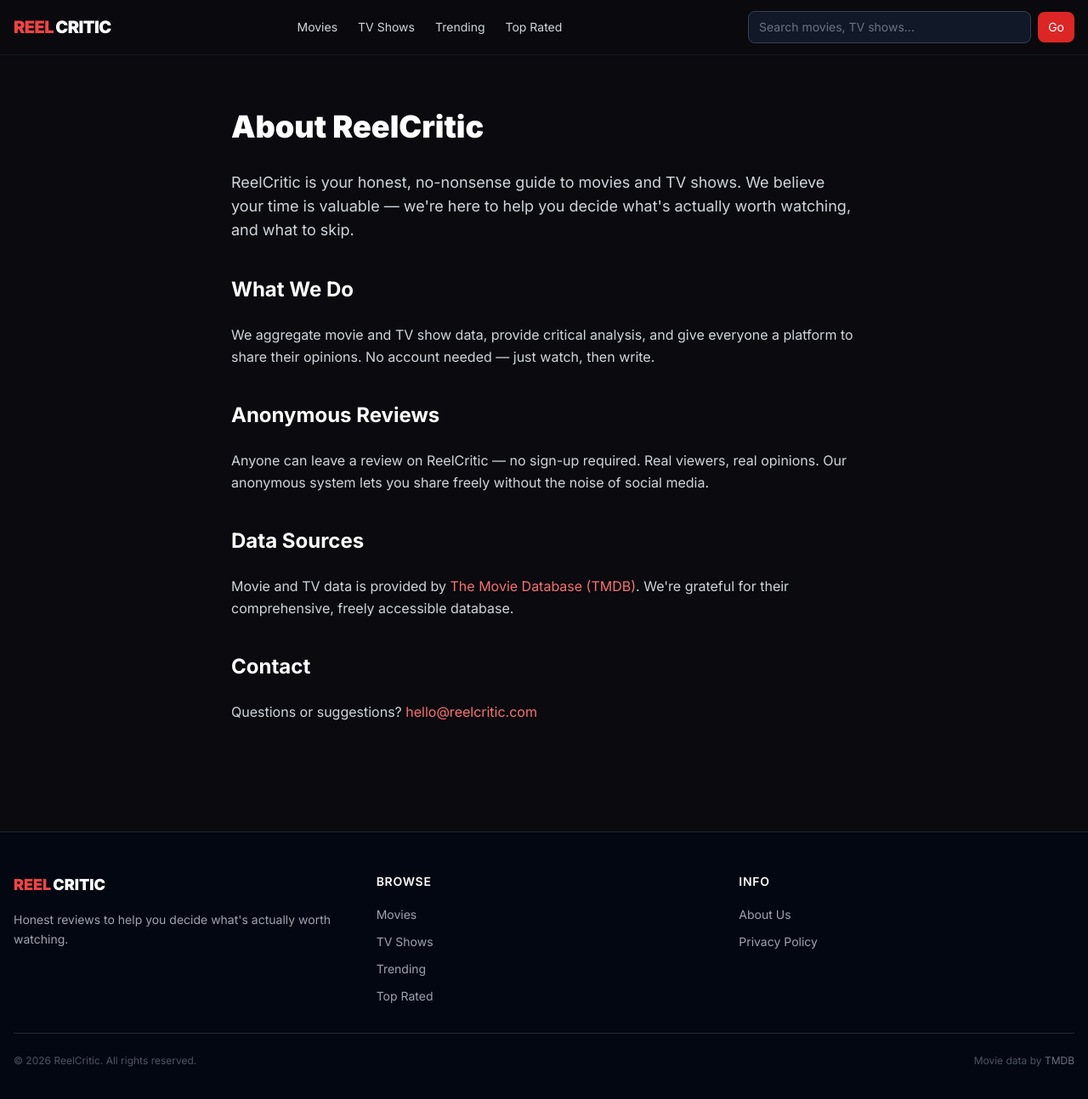
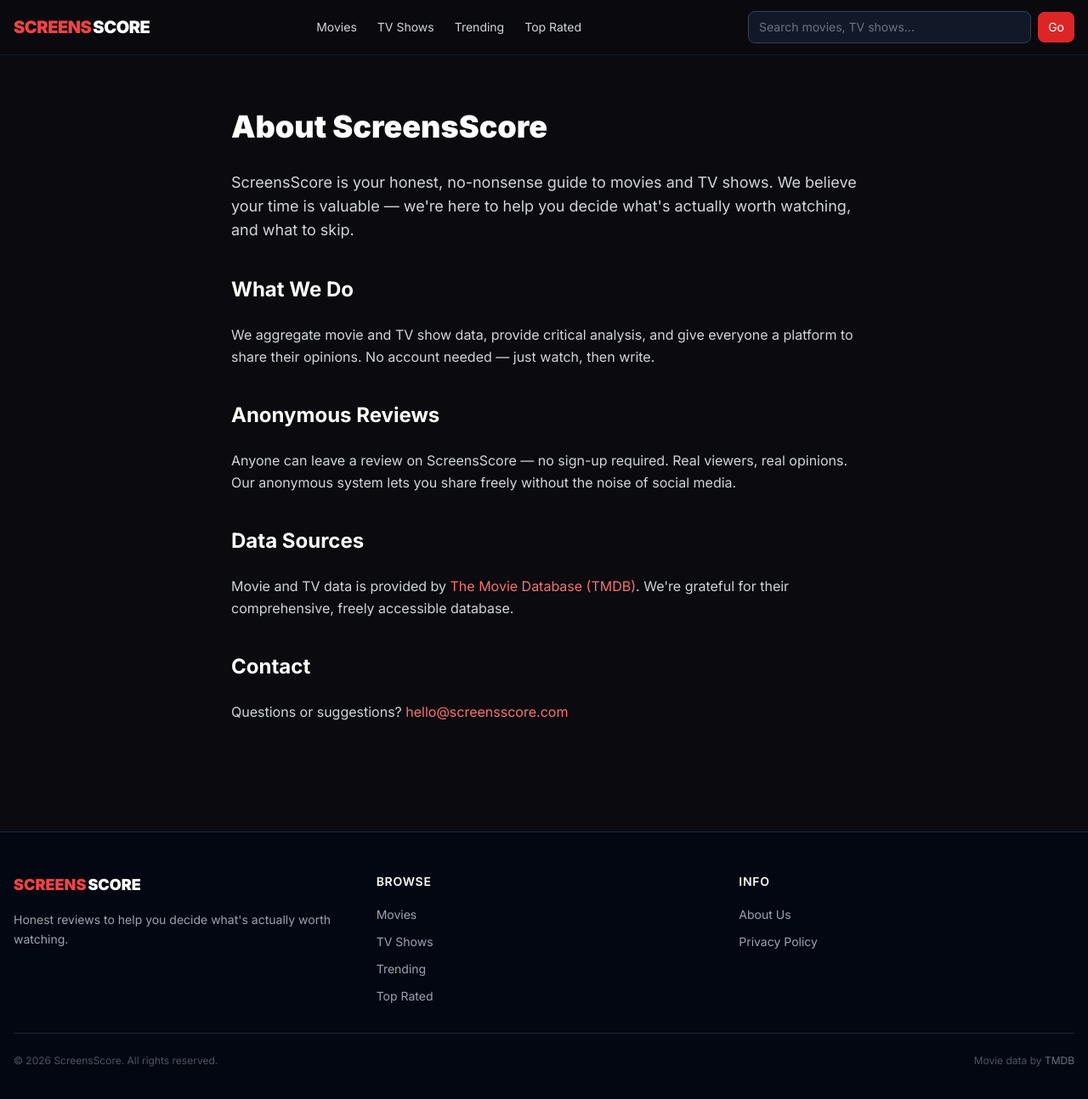
Before and after one commit to HenryPiao/screensscore, a Next.js app: page /about in a window 1280 px wide. Shown: the top 1294 px of the page at 85% size. Built offline with nearby package versions, Linux system fonts and the light colour scheme.

Commit message:
Rebrand: reelcritic → screensscore.com

```diff
--- a/src/app/about/page.tsx
+++ b/src/app/about/page.tsx
@@ -1,17 +1,17 @@
 import { Metadata } from 'next'
 
 export const metadata: Metadata = {
-  title: 'About ReelCritic',
+  title: 'About ScreensScore',
   description: 'Honest movie and TV show reviews — helping you decide what to watch.',
 }
 
 export default function AboutPage() {
   return (
     <div className="container mx-auto px-4 max-w-3xl py-16">
-      <h1 className="text-4xl font-black mb-8">About ReelCritic</h1>
+      <h1 className="text-4xl font-black mb-8">About ScreensScore</h1>
       <div className="space-y-6 text-gray-300 leading-relaxed">
         <p className="text-lg">
-          ReelCritic is your honest, no-nonsense guide to movies and TV shows. We believe your time is
+          ScreensScore is your honest, no-nonsense guide to movies and TV shows. We believe your time is
           valuable — we&apos;re here to help you decide what&apos;s actually worth watching, and what to skip.
         </p>
         <h2 className="text-2xl font-bold text-white pt-4">What We Do</h2>
@@ -21,7 +21,7 @@ export default function AboutPage() {
         </p>
         <h2 className="text-2xl font-bold text-white pt-4">Anonymous Reviews</h2>
         <p>
-          Anyone can leave a review on ReelCritic — no sign-up required. Real viewers, real opinions.
+          Anyone can leave a review on ScreensScore — no sign-up required. Real viewers, real opinions.
           Our anonymous system lets you share freely without the noise of social media.
         </p>
         <h2 className="text-2xl font-bold text-white pt-4">Data Sources</h2>
@@ -35,8 +35,8 @@ export default function AboutPage() {
         <h2 className="text-2xl font-bold text-white pt-4">Contact</h2>
         <p>
           Questions or suggestions?{' '}
-          <a href="mailto:hello@reelcritic.com" className="text-red-400 hover:text-red-300">
-            hello@reelcritic.com
+          <a href="mailto:hello@screensscore.com" className="text-red-400 hover:text-red-300">
+            hello@screensscore.com
           </a>
         </p>
       </div>
--- a/src/app/layout.tsx
+++ b/src/app/layout.tsx
@@ -8,15 +8,15 @@ const inter = Inter({ subsets: ['latin'] })
 
 export const metadata: Metadata = {
   title: {
-    default: 'ReelCritic – Honest Movie & TV Reviews',
-    template: '%s | ReelCritic',
+    default: 'ScreensScore – Honest Movie & TV Reviews',
+    template: '%s | ScreensScore',
   },
   description: "Honest movie and TV show reviews. Find out if it's worth watching before you commit.",
   keywords: ['movie reviews', 'tv show reviews', 'film ratings', 'is it worth watching'],
-  metadataBase: new URL('https://reelcritic.com'),
+  metadataBase: new URL('https://screensscore.com'),
   openGraph: {
     type: 'website',
-    siteName: 'ReelCritic',
+    siteName: 'ScreensScore',
     locale: 'en_US',
   },
   twitter: {
--- a/src/app/privacy/page.tsx
+++ b/src/app/privacy/page.tsx
@@ -2,7 +2,7 @@ import { Metadata } from 'next'
 
 export const metadata: Metadata = {
   title: 'Privacy Policy',
-  description: 'ReelCritic Privacy Policy',
+  description: 'ScreensScore Privacy Policy',
 }
 
 export default function PrivacyPage() {
@@ -30,7 +30,7 @@ export default function PrivacyPage() {
         <section>
           <h2 className="text-2xl font-bold text-white mb-3">3. Cookies & Advertising</h2>
           <p>
-            ReelCritic uses Google AdSense to display advertisements. Google may use cookies to serve
+            ScreensScore uses Google AdSense to display advertisements. Google may use cookies to serve
             personalized ads based on your browsing history. You can opt out at{' '}
             <a href="https://www.google.com/settings/ads" target="_blank" rel="noopener noreferrer" className="text-red-400 hover:text-red-300">
               Google Ads Settings
@@ -54,8 +54,8 @@ export default function PrivacyPage() {
           <h2 className="text-2xl font-bold text-white mb-3">6. Contact</h2>
           <p>
             For privacy inquiries:{' '}
-            <a href="mailto:privacy@reelcritic.com" className="text-red-400 hover:text-red-300">
-              privacy@reelcritic.com
+            <a href="mailto:privacy@screensscore.com" className="text-red-400 hover:text-red-300">
+              privacy@screensscore.com
             </a>
           </p>
         </section>
--- a/src/app/robots.ts
+++ b/src/app/robots.ts
@@ -3,6 +3,6 @@ import { MetadataRoute } from 'next'
 export default function robots(): MetadataRoute.Robots {
   return {
     rules: { userAgent: '*', allow: '/' },
-    sitemap: 'https://reelcritic.com/sitemap.xml',
+    sitemap: 'https://screensscore.com/sitemap.xml',
   }
 }
--- a/src/app/sitemap.ts
+++ b/src/app/sitemap.ts
@@ -2,7 +2,7 @@ import { MetadataRoute } from 'next'
 import { getTrendingMovies, createSlug } from '@/lib/tmdb'
 
 export default async function sitemap(): Promise<MetadataRoute.Sitemap> {
-  const base = 'https://reelcritic.com'
+  const base = 'https://screensscore.com'
 
   const static_pages: MetadataRoute.Sitemap = [
     { url: base, lastModified: new Date(), changeFrequency: 'daily', priority: 1 },
--- a/src/components/Footer.tsx
+++ b/src/components/Footer.tsx
@@ -8,8 +8,8 @@ export default function Footer() {
         <div className="grid grid-cols-1 md:grid-cols-3 gap-8 mb-8">
           <div>
             <div className="flex items-center gap-0.5 mb-4">
-              <span className="text-red-500 text-lg font-black">REEL</span>
-              <span className="text-white text-lg font-black">CRITIC</span>
+              <span className="text-red-500 text-lg font-black">SCREENS</span>
+              <span className="text-white text-lg font-black">SCORE</span>
             </div>
             <p className="text-gray-400 text-sm leading-relaxed">
               Honest reviews to help you decide what&apos;s actually worth watching.
@@ -41,7 +41,7 @@ export default function Footer() {
           </div>
         </div>
         <div className="border-t border-gray-800 pt-6 flex flex-col md:flex-row justify-between items-center gap-2">
-          <p className="text-gray-600 text-xs">© {year} ReelCritic. All rights reserved.</p>
+          <p className="text-gray-600 text-xs">© {year} ScreensScore. All rights reserved.</p>
           <p className="text-gray-600 text-xs">
             Movie data by{' '}
             <a href="https://www.themoviedb.org" target="_blank" rel="noopener noreferrer" className="text-gray-500 hover:text-gray-400">
--- a/src/components/Header.tsx
+++ b/src/components/Header.tsx
@@ -21,8 +21,8 @@ export default function Header() {
       <div className="container mx-auto px-4 max-w-7xl h-16 flex items-center justify-between gap-4">
         {/* Logo */}
         <Link href="/" className="flex items-center gap-0.5 shrink-0">
-          <span className="text-red-500 text-xl font-black tracking-tight">REEL</span>
-          <span className="text-white text-xl font-black tracking-tight">CRITIC</span>
+          <span className="text-red-500 text-xl font-black tracking-tight">SCREENS</span>
+          <span className="text-white text-xl font-black tracking-tight">SCORE</span>
         </Link>
 
         {/* Desktop Nav */}
```
Also changed, not shown: 1 other file (tests, documents, lock files or other folders).
